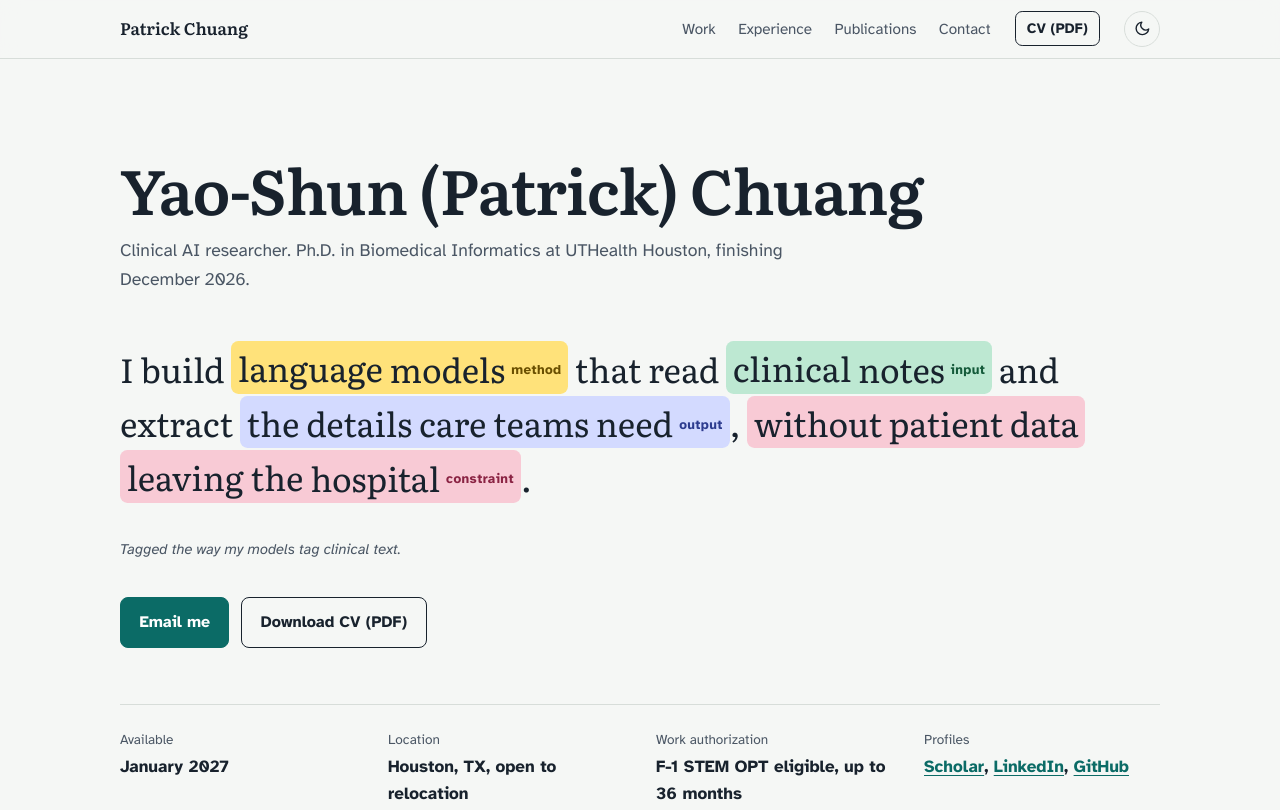
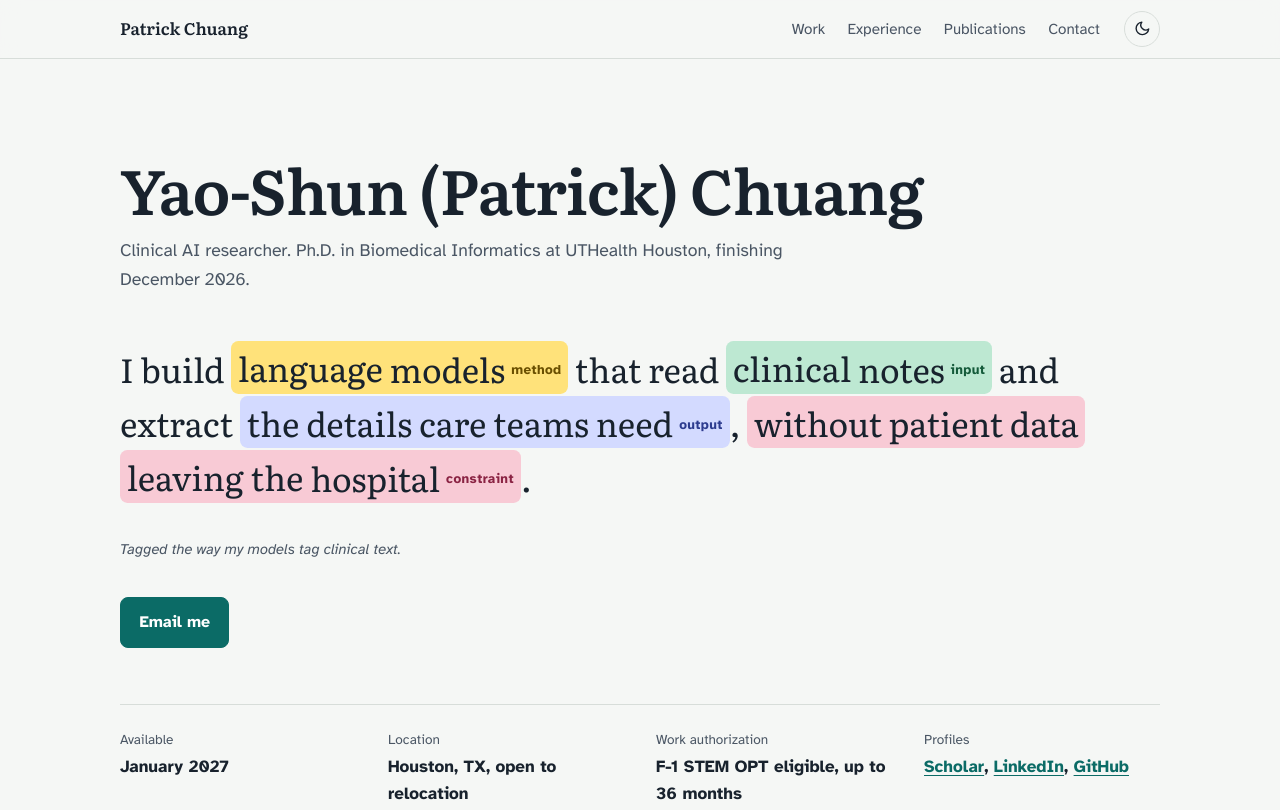
Before and after one commit to lifestrugglee/lifestrugglee.github.io, a plain HTML site: page index.html in a window 1280 px wide. Shown: the top 810 px of the page. Drawn offline with Linux system fonts and the light colour scheme.

Commit message:
Remove CV links from index.html
Removed CV links from navigation and call-to-action sections.

```diff
--- a/index.html
+++ b/index.html
@@ -126,11 +126,6 @@
   .nav-links { display: flex; gap: 1.4rem; font-size: .95rem; }
   .nav-links a { color: var(--ink-2); text-decoration: none; }
   .nav-links a:hover { color: var(--ink); text-decoration: underline; }
-  .nav-cv {
-    font-size: .9rem; font-weight: 700; text-decoration: none; color: var(--ink);
-    border: 1.5px solid var(--ink); border-radius: .45rem; padding: .3rem .7rem; white-space: nowrap;
-  }
-  .nav-cv:hover { background: var(--ink); color: var(--paper); }
   .theme-toggle {
     display: grid; place-items: center; width: 2.25rem; height: 2.25rem; flex: none;
     background: none; border: 1px solid var(--rule); border-radius: 50%; color: var(--ink); cursor: pointer;
@@ -386,7 +381,6 @@
       <a href="#publications">Publications</a>
       <a href="#contact">Contact</a>
     </nav>
-    <a class="nav-cv" href="cv.pdf">CV (PDF)</a>
     <button class="theme-toggle" type="button" aria-label="Switch to dark theme">
       <svg class="icon-moon" viewBox="0 0 24 24" fill="none" stroke="currentColor" stroke-width="2" stroke-linecap="round" stroke-linejoin="round" aria-hidden="true"><path d="M21 12.8A9 9 0 1 1 11.2 3a7 7 0 0 0 9.8 9.8z"/></svg>
       <svg class="icon-sun" viewBox="0 0 24 24" fill="none" stroke="currentColor" stroke-width="2" stroke-linecap="round" stroke-linejoin="round" aria-hidden="true"><circle cx="12" cy="12" r="4.2"/><path d="M12 2v2.2M12 19.8V22M4.9 4.9l1.6 1.6M17.5 17.5l1.6 1.6M2 12h2.2M19.8 12H22M4.9 19.1l1.6-1.6M17.5 6.5l1.6-1.6"/></svg>
@@ -405,7 +399,6 @@
 
     <div class="cta">
       <a class="btn btn-primary" href="mailto:iwill0202@gmail.com">Email me</a>
-      <a class="btn" href="cv.pdf">Download CV (PDF)</a>
     </div>
 
     <dl class="facts">
@@ -633,7 +626,7 @@
       <div class="section-body">
         <p class="lede">I'm available from January 2027 and glad to talk about research scientist, applied ML, and clinical NLP roles. Email is the fastest way to reach me.</p>
         <a class="contact-mail" href="mailto:iwill0202@gmail.com">iwill0202@gmail.com</a>
-        <p><a href="https://www.linkedin.com/in/yao-shun-chuang/">LinkedIn</a>, <a href="https://scholar.google.com/citations?hl=en&amp;user=EGJlBtcAAAAJ">Google Scholar</a>, and <a href="https://github.com/lifestrugglee/">GitHub</a>. <a href="cv.pdf">Download my CV (PDF)</a>.</p>
+        <p><a href="https://www.linkedin.com/in/yao-shun-chuang/">LinkedIn</a>, <a href="https://scholar.google.com/citations?hl=en&amp;user=EGJlBtcAAAAJ">Google Scholar</a>, and <a href="https://github.com/lifestrugglee/">GitHub</a>.</p>
       </div>
     </section>
 
```
